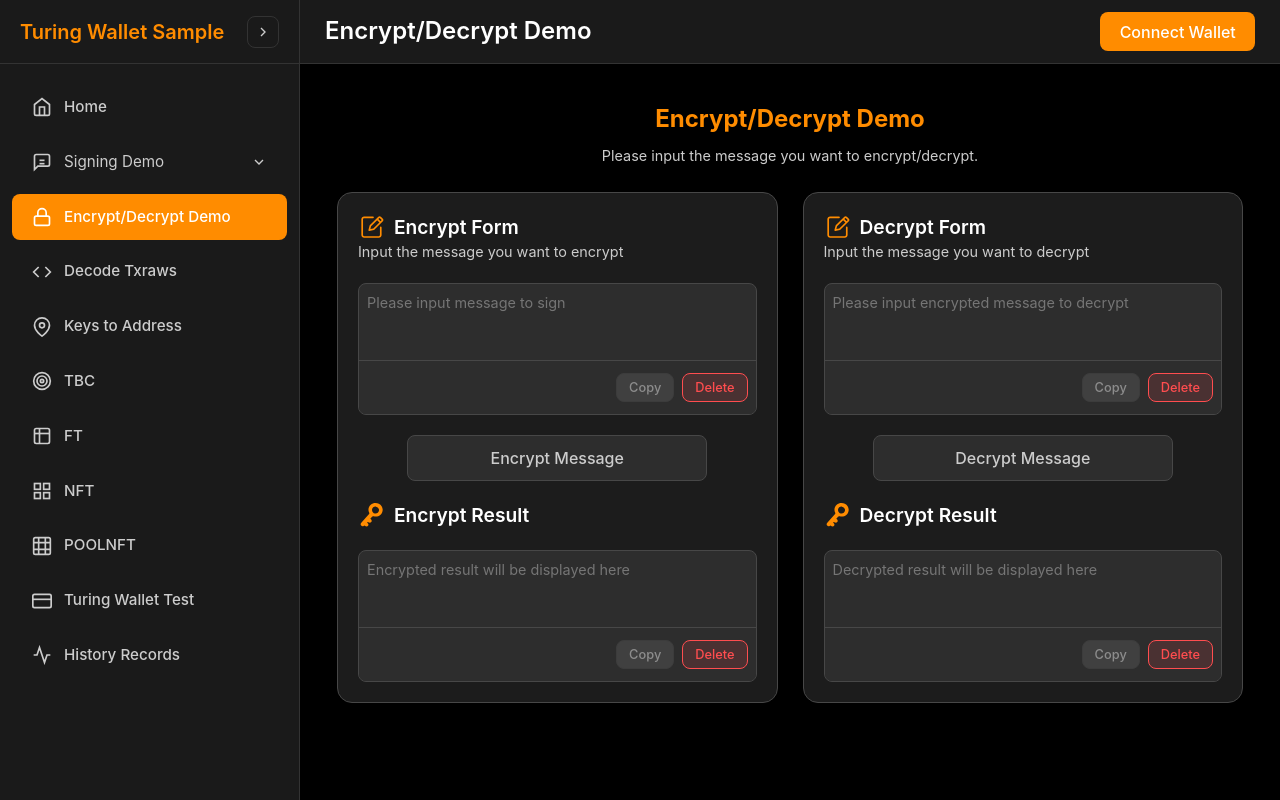
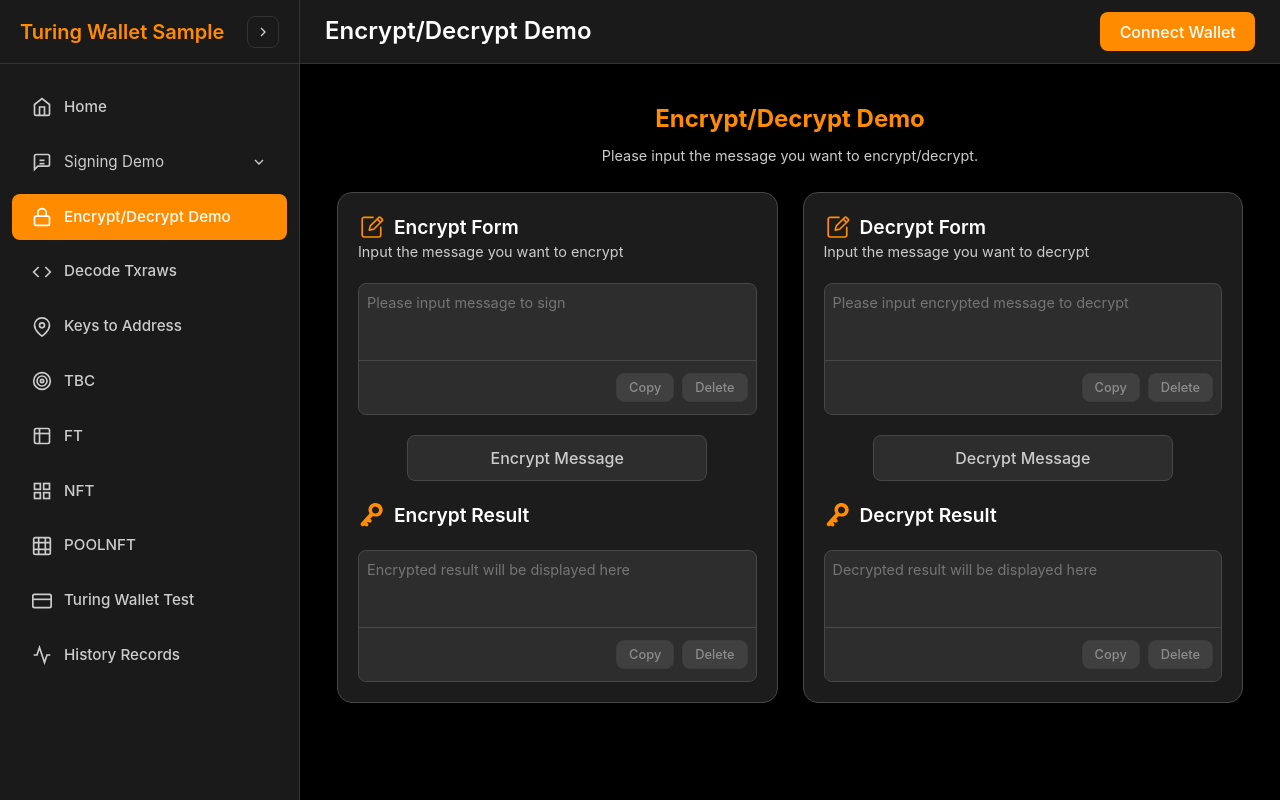
Before and after one commit to LoongYearMeta/turing-wallet-sample-new, a Vue app: page /crypt in a window 1280 px wide. Built offline with nearby package versions, Linux system fonts and the light colour scheme.

Commit message:
[fix]样式优化

```diff
--- a/src/assets/form-page.css
+++ b/src/assets/form-page.css
@@ -64,8 +64,8 @@
 
 .form-item textarea {
 	padding: var(--spacing-xs);
-	border-radius: var(--radius-sm);
-	border: 1px solid var(--form-border-color);
+	/* border-radius: var(--radius-sm);
+	border: 1px solid var(--form-border-color); */
 }
 
 /* 自定义下拉样式 */
--- a/src/components/m-textarea.vue
+++ b/src/components/m-textarea.vue
@@ -37,7 +37,7 @@
 					@click="handleDelete"
 					type="button"
 					class="m-textarea-btn m-textarea-del"
-					:disabled="disabled"
+					:disabled="!value || disabled"
 					aria-label="Clear content"
 				>
 					Delete
```
